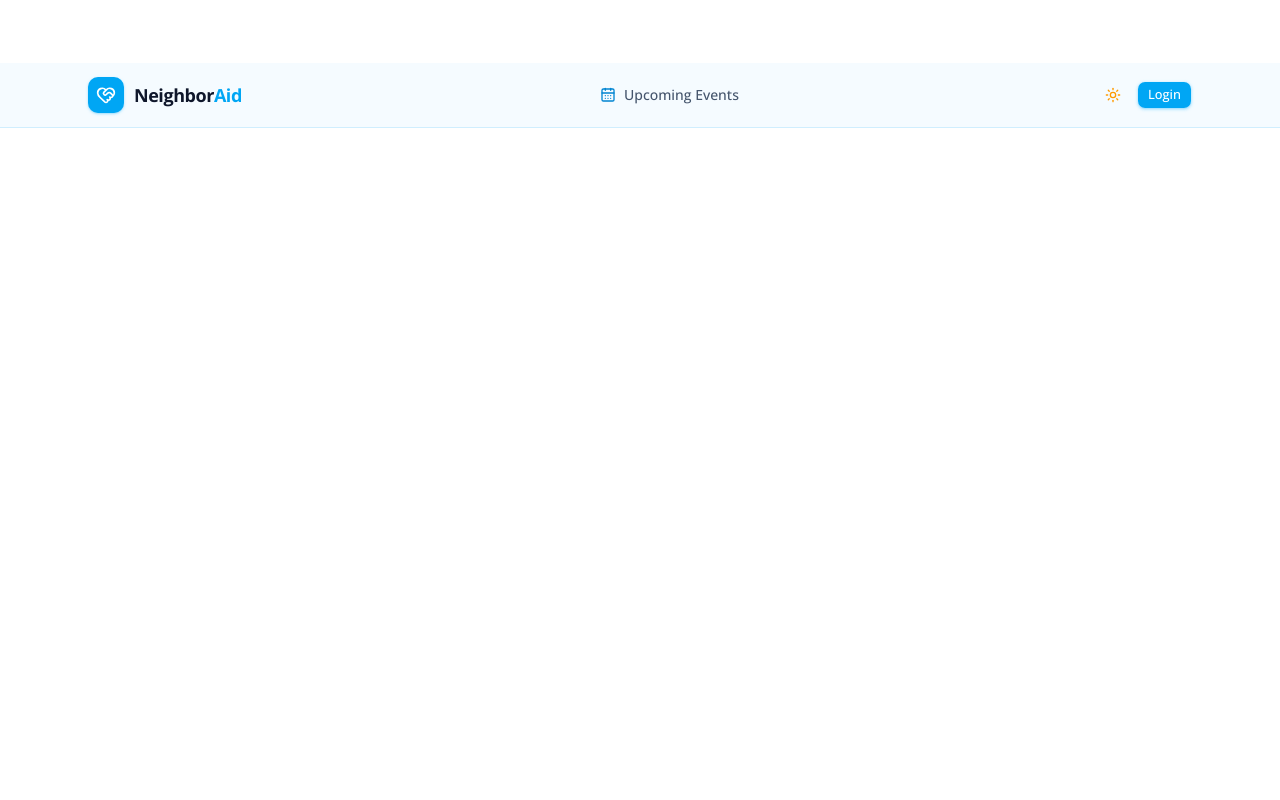
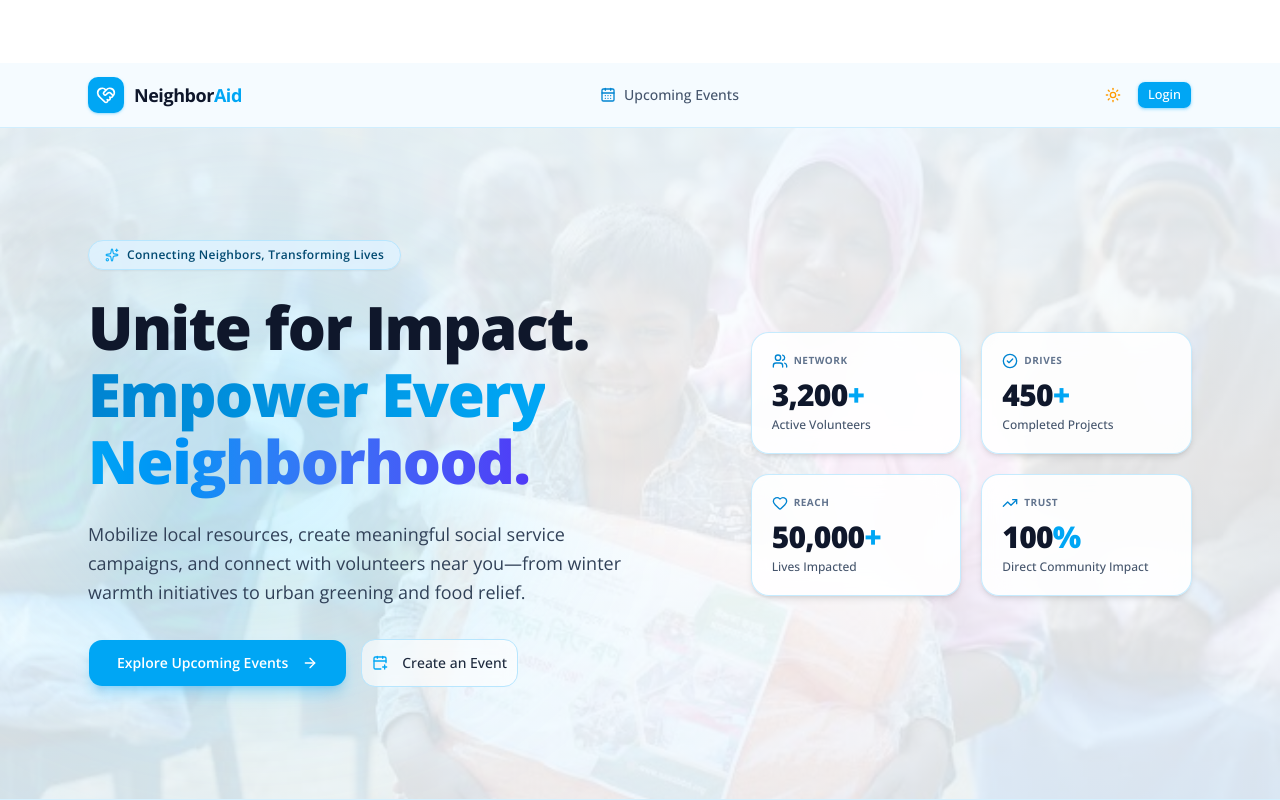
Before and after one commit to Murad114370/neighboraid, a Next.js app: page /navbar-preview in a window 1280 px wide. Shown: the part 737-1537 px from the top of the page. Before the commit the page ends 865 px from the top, so only its background shows below. Built offline with nearby package versions, Linux system fonts and the light colour scheme.

Commit message:
hero_banner components  added

```diff
--- a/src/app/globals.css
+++ b/src/app/globals.css
@@ -128,3 +128,61 @@
     @apply font-sans;
   }
 }
+
+@property --num-volunteers {
+  syntax: "<integer>";
+  initial-value: 0;
+  inherits: false;
+}
+@property --num-projects {
+  syntax: "<integer>";
+  initial-value: 0;
+  inherits: false;
+}
+@property --num-lives {
+  syntax: "<integer>";
+  initial-value: 0;
+  inherits: false;
+}
+@property --num-impact {
+  syntax: "<integer>";
+  initial-value: 0;
+  inherits: false;
+}
+
+@keyframes count-volunteers {
+  to { --num-volunteers: 3200; }
+}
+@keyframes count-projects {
+  to { --num-projects: 450; }
+}
+@keyframes count-lives {
+  to { --num-lives: 50000; }
+}
+@keyframes count-impact {
+  to { --num-impact: 100; }
+}
+
+.animate-count-volunteers {
+  animation: count-volunteers 2s ease-out forwards;
+  counter-reset: count var(--num-volunteers);
+}
+.animate-count-projects {
+  animation: count-projects 2s ease-out forwards;
+  counter-reset: count var(--num-projects);
+}
+.animate-count-lives {
+  animation: count-lives 2.2s ease-out forwards;
+  counter-reset: count var(--num-lives);
+}
+.animate-count-impact {
+  animation: count-impact 1.8s ease-out forwards;
+  counter-reset: count var(--num-impact);
+}
+
+.animate-count-volunteers::before,
+.animate-count-projects::before,
+.animate-count-lives::before,
+.animate-count-impact::before {
+  content: counter(count);
+}
--- a/src/app/layout.tsx
+++ b/src/app/layout.tsx
@@ -2,7 +2,8 @@ import type { Metadata } from "next";
 import { Open_Sans } from "next/font/google";
 import { ThemeProvider } from "next-themes";
 import "./globals.css";
-import Navbar from "@/components/navbar";
+import Navbar from "@/components/Navbar";
+import HeroBanner from "@/components/HeroBanner";
 
 const OpenSans = Open_Sans({
   subsets: ["latin"],
@@ -26,6 +27,7 @@ export default function RootLayout({ children }: LayoutProps<"/">) {
         <ThemeProvider attribute="class" defaultTheme="system" enableSystem>
           {children}
           <Navbar></Navbar>
+          <HeroBanner></HeroBanner>
         </ThemeProvider>
       </body>
     </html>
--- a/src/app/navbar-preview/page.tsx
+++ b/src/app/navbar-preview/page.tsx
@@ -1,4 +1,4 @@
-import Navbar from "@/components/navbar";
+import Navbar from "@/components/Navbar";
 
 export default function NavbarPreviewPage() {
   return (
--- /dev/null
+++ b/src/components/HeroBanner.tsx
@@ -0,0 +1,203 @@
+"use client";
+
+import Link from "next/link";
+import { useEffect, useState } from "react";
+import {
+  ArrowRight,
+  CalendarPlus,
+  CheckCircle2,
+  Heart,
+  Sparkles,
+  TrendingUp,
+  Users,
+  type LucideIcon,
+} from "lucide-react";
+import { Button } from "@/components/ui/button";
+
+interface StatItemProps {
+  icon: LucideIcon;
+  category: string;
+  targetValue: number;
+  suffix: string;
+  label: string;
+  duration?: number;
+}
+
+const STATS_DATA: Omit<StatItemProps, "duration">[] = [
+  {
+    icon: Users,
+    category: "Network",
+    targetValue: 3200,
+    suffix: "+",
+    label: "Active Volunteers",
+  },
+  {
+    icon: CheckCircle2,
+    category: "Drives",
+    targetValue: 450,
+    suffix: "+",
+    label: "Completed Projects",
+  },
+  {
+    icon: Heart,
+    category: "Reach",
+    targetValue: 50000,
+    suffix: "+",
+    label: "Lives Impacted",
+  },
+  {
+    icon: TrendingUp,
+    category: "Trust",
+    targetValue: 100,
+    suffix: "%",
+    label: "Direct Community Impact",
+  },
+];
+
+function StatCard({
+  icon: Icon,
+  category,
+  targetValue,
+  suffix,
+  label,
+  duration = 2000,
+}: StatItemProps) {
+  const [count, setCount] = useState(0);
+
+  useEffect(() => {
+    let startTimestamp: number | null = null;
+
+    const step = (timestamp: number) => {
+      if (!startTimestamp) startTimestamp = timestamp;
+      const progress = Math.min((timestamp - startTimestamp) / duration, 1);
+      const easedProgress = 1 - Math.pow(1 - progress, 3);
+      setCount(Math.floor(easedProgress * targetValue));
+
+      if (progress < 1) {
+        window.requestAnimationFrame(step);
+      }
+    };
+
+    const animId = window.requestAnimationFrame(step);
+    return () => window.cancelAnimationFrame(animId);
+  }, [targetValue, duration]);
+
+  return (
+    <div className="group relative flex flex-col justify-between rounded-2xl border border-sky-200/80 bg-white/90 p-5 shadow-md backdrop-blur-md transition-all duration-300 hover:-translate-y-1 hover:border-sky-400 hover:shadow-lg dark:border-sky-800/60 dark:bg-slate-900/85 dark:hover:border-sky-600">
+      <div>
+        <div className="mb-2 flex items-center gap-1.5 text-sky-600 dark:text-sky-400">
+          <Icon aria-hidden="true" className="size-4 shrink-0" />
+          <span className="text-[10px] font-bold uppercase tracking-wider text-slate-500 dark:text-slate-400">
+            {category}
+          </span>
+        </div>
+        <h3 className="flex items-center text-2xl font-extrabold tracking-tight text-slate-900 transition-colors group-hover:text-sky-600 sm:text-3xl dark:text-white dark:group-hover:text-sky-400">
+          <span>{count.toLocaleString()}</span>
+          <span className="text-sky-500">{suffix}</span>
+        </h3>
+      </div>
+      <p className="mt-1 text-xs font-medium text-slate-600 dark:text-slate-300">
+        {label}
+      </p>
+    </div>
+  );
+}
+
+export default function HeroBanner() {
+  return (
+    <section
+      aria-label="Community platform introduction"
+      className="relative overflow-hidden border-b border-sky-200/60 py-16 sm:py-24 lg:py-28 dark:border-sky-900/50"
+    >
+      {/*
+        Background Community Image Container
+        Optimized with clearer opacities (30% light mode, 25% dark mode)
+      */}
+      <div
+        className="absolute inset-0 bg-cover bg-center bg-no-repeat opacity-60 dark:opacity-60 pointer-events-none transition-opacity duration-300"
+        style={{
+          backgroundImage: `url('/winder_bd_images.jpg')`
+        }}
+      />
+
+      {/* Translucent Glass Gradient Overlay for Both Themes (Keeps text sharp & visible) */}
+      <div className="absolute inset-0 bg-gradient-to-b from-sky-50/85 via-white/80 to-sky-50/80 dark:from-slate-950/90 dark:via-slate-900/85 dark:to-slate-950/90 pointer-events-none" />
+
+      {/* Ambient Glow Accent */}
+      <div
+        aria-hidden="true"
+        className="pointer-events-none absolute top-1/2 left-0 h-[350px] w-[500px] -translate-y-1/2 rounded-full bg-sky-400/20 blur-[120px] dark:bg-sky-500/10"
+      />
+
+      <div className="relative z-10 mx-auto max-w-6xl px-4 sm:px-6">
+        <div className="grid grid-cols-1 items-center gap-12 lg:grid-cols-12 lg:gap-8">
+
+          {/* Main Copy & Call to Actions */}
+          <div className="text-left lg:col-span-7">
+
+            {/* Tag Badge */}
+            <div className="mb-6 inline-flex items-center gap-2 rounded-full border border-sky-200 bg-sky-100/90 px-4 py-1.5 text-xs font-semibold tracking-wide text-sky-900 shadow-xs dark:border-sky-800 dark:bg-sky-950/90 dark:text-sky-300">
+              <Sparkles className="size-3.5 text-sky-500 animate-pulse" />
+              <span>Connecting Neighbors, Transforming Lives</span>
+            </div>
+
+            {/* Headline */}
+            <h1 className="mb-6 text-4xl font-extrabold leading-[1.12] tracking-tight text-slate-900 sm:text-5xl lg:text-6xl dark:text-white">
+              Unite for Impact. <br />
+              <span className="bg-gradient-to-r from-sky-600 via-sky-500 to-indigo-600 bg-clip-text text-transparent">
+                Empower Every Neighborhood.
+              </span>
+            </h1>
+
+            {/* Description */}
+            <p className="mb-8 max-w-xl text-base font-normal leading-relaxed text-slate-700 sm:text-lg dark:text-slate-300">
+              Mobilize local resources, create meaningful social service campaigns, and connect with volunteers near you—from winter warmth initiatives to urban greening and food relief.
+            </p>
+
+            {/* Buttons */}
+            <div className="flex flex-col items-stretch gap-3.5 sm:flex-row sm:items-center">
+              <Button
+                render={<Link href="/events" />}
+                nativeButton={false}
+                size="lg"
+                className="h-12 rounded-xl bg-sky-500 px-7 font-semibold text-white shadow-lg shadow-sky-500/25 transition-all duration-200 hover:scale-[1.02] hover:bg-sky-600 active:scale-[0.98]"
+              >
+                Explore Upcoming Events
+                <ArrowRight className="ml-2 size-4" />
+              </Button>
+
+              <Button
+                render={<Link href="/create-event" />}
+                nativeButton={false}
+                variant="outline"
+                size="lg"
+                className="h-12 rounded-xl border-sky-200 bg-white/60 text-slate-800 backdrop-blur-sm transition-all duration-200 hover:border-sky-300 hover:bg-sky-50 dark:border-sky-800 dark:bg-slate-900/60 dark:text-sky-200 dark:hover:bg-sky-950/50"
+              >
+                <CalendarPlus className="mr-2 size-4 text-sky-500" />
+                Create an Event
+              </Button>
+            </div>
+
+          </div>
+
+          {/* Animated Statistics Side Panel */}
+          <div className="lg:col-span-5">
+            <div className="grid grid-cols-2 gap-4 sm:gap-5">
+              {STATS_DATA.map((stat) => (
+                <StatCard
+                  key={stat.category}
+                  icon={stat.icon}
+                  category={stat.category}
+                  targetValue={stat.targetValue}
+                  suffix={stat.suffix}
+                  label={stat.label}
+                />
+              ))}
+            </div>
+          </div>
+
+        </div>
+      </div>
+    </section>
+  );
+}
```
Also changed, not shown: public/winder_bd_images.jpg (added).
